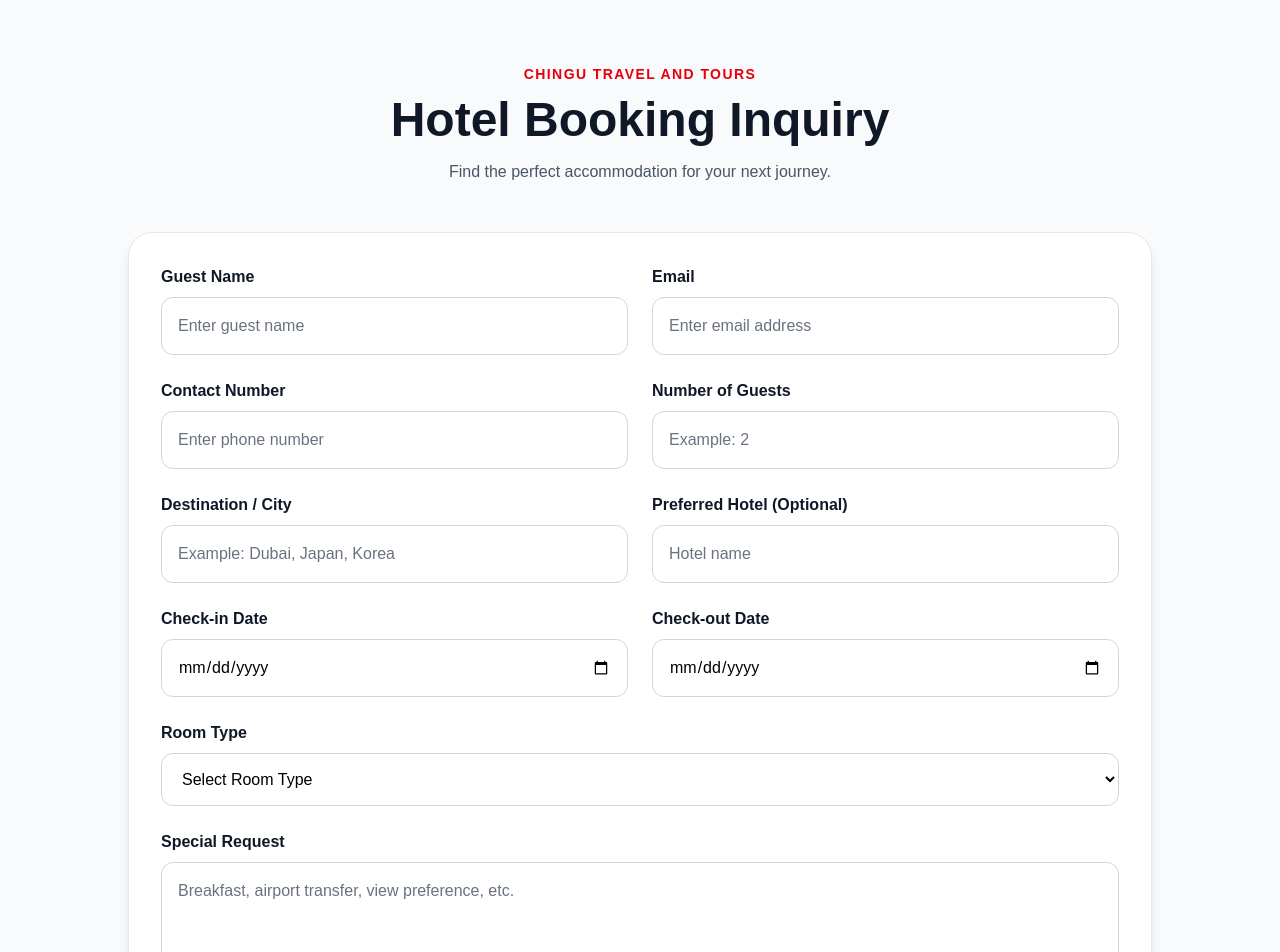
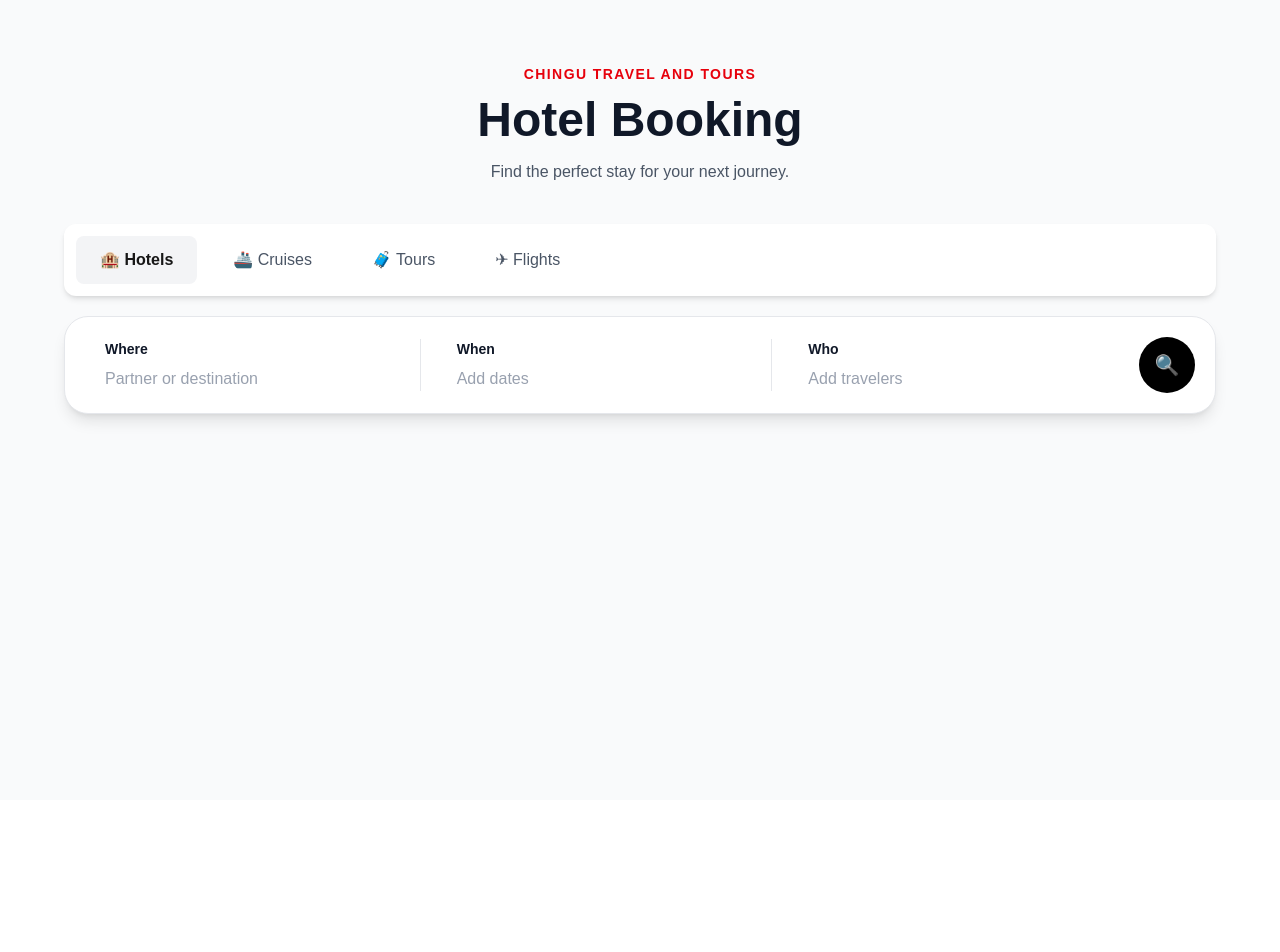
Before and after one commit to chingutravelandtours/chingu-website, a Next.js app: page /hotel in a window 1280 px wide. Shown: the top 952 px of the page. After the commit the page ends 800 px from the top, so only its background shows below. Built offline with nearby package versions, Linux system fonts and the light colour scheme.

Commit message:
Update page.tsx

```diff
--- a/app/hotel/page.tsx
+++ b/app/hotel/page.tsx
@@ -1,30 +1,18 @@
 "use client";
 
 export default function HotelPage() {
-
-
-  const inputStyle =
-    "w-full p-4 rounded-xl border border-gray-300 text-black placeholder:text-gray-500 bg-white focus:outline-none focus:border-red-600";
-
-
-  const labelStyle =
-    "block mb-2 font-semibold text-gray-900";
-
-
 
   return (
 
     <main className="min-h-screen bg-gray-50 py-16 px-5">
 
 
-      <div className="max-w-5xl mx-auto">
-
+      <div className="max-w-6xl mx-auto">
 
 
         {/* HEADER */}
 
-        <div className="text-center mb-12">
-
+        <div className="text-center mb-10">
 
           <p className="
             text-red-600
@@ -37,23 +25,18 @@ export default function HotelPage() {
           </p>
 
 
-
           <h1 className="
             mt-3
             text-5xl
             font-bold
             text-gray-900
           ">
-            Hotel Booking Inquiry
+            Hotel Booking
           </h1>
 
 
-
-          <p className="
-            mt-4
-            text-gray-600
-          ">
-            Find the perfect accommodation for your next journey.
+          <p className="mt-4 text-gray-600">
+            Find the perfect stay for your next journey.
           </p>
 
 
@@ -64,8 +47,70 @@ export default function HotelPage() {
 
 
 
+        {/* CATEGORY TABS */}
 
-        {/* FORM CARD */}
+
+        <div className="
+          bg-white
+          rounded-xl
+          shadow-md
+          p-3
+          flex
+          gap-3
+          overflow-x-auto
+          mb-5
+        ">
+
+
+          <button className="
+            px-6
+            py-3
+            rounded-lg
+            bg-gray-100
+            font-semibold
+          ">
+            🏨 Hotels
+          </button>
+
+
+          <button className="
+            px-6
+            py-3
+            text-gray-600
+          ">
+            🚢 Cruises
+          </button>
+
+
+          <button className="
+            px-6
+            py-3
+            text-gray-600
+          ">
+            🧳 Tours
+          </button>
+
+
+          <button className="
+            px-6
+            py-3
+            text-gray-600
+          ">
+            ✈ Flights
+          </button>
+
+
+        </div>
+
+
+
+
+
+
+
+
+        {/* SEARCH BOX */}
+
 
 
         <div className="
@@ -74,118 +119,54 @@ export default function HotelPage() {
           shadow-lg
           border
           border-gray-200
-          p-8
+          p-5
+          flex
+          flex-col
+          md:flex-row
+          items-center
+          gap-4
         ">
+
+
+
+          <div className="
+            flex-1
+            border-r
+            border-gray-200
+            px-5
+          ">
+
+            <p className="text-sm font-semibold text-gray-900">
+              Where
+            </p>
+
+            <p className="text-gray-400 mt-2">
+              Partner or destination
+            </p>
+
+          </div>
 
 
 
 
 
 
-          {/* CUSTOMER DETAILS */}
-
-
           <div className="
-            grid
-            md:grid-cols-2
-            gap-6
+            flex-1
+            border-r
+            border-gray-200
+            px-5
           ">
 
 
-
-            <div>
-
-              <label className={labelStyle}>
-                Guest Name
-              </label>
+            <p className="text-sm font-semibold text-gray-900">
+              When
+            </p>
 
 
-              <input
-
-                type="text"
-
-                placeholder="Enter guest name"
-
-                className={inputStyle}
-
-              />
-
-            </div>
-
-
-
-
-
-
-            <div>
-
-              <label className={labelStyle}>
-                Email
-              </label>
-
-
-              <input
-
-                type="email"
-
-                placeholder="Enter email address"
-
-                className={inputStyle}
-
-              />
-
-            </div>
-
-
-
-
-
-
-
-            <div>
-
-              <label className={labelStyle}>
-                Contact Number
-              </label>
-
-
-              <input
-
-                type="text"
-
-                placeholder="Enter phone number"
-
-                className={inputStyle}
-
-              />
-
-            </div>
-
-
-
-
-
-
-
-            <div>
-
-              <label className={labelStyle}>
-                Number of Guests
-              </label>
-
-
-              <input
-
-                type="number"
-
-                placeholder="Example: 2"
-
-                className={inputStyle}
-
-              />
-
-            </div>
-
+            <p className="text-gray-400 mt-2">
+              Add dates
+            </p>
 
 
           </div>
@@ -196,70 +177,20 @@ export default function HotelPage() {
 
 
 
-
-
-          {/* HOTEL DETAILS */}
-
-
-
           <div className="
-            grid
-            md:grid-cols-2
-            gap-6
-            mt-6
+            flex-1
+            px-5
           ">
 
 
+            <p className="text-sm font-semibold text-gray-900">
+              Who
+            </p>
 
 
-            <div>
-
-
-              <label className={labelStyle}>
-                Destination / City
-              </label>
-
-
-              <input
-
-                type="text"
-
-                placeholder="Example: Dubai, Japan, Korea"
-
-                className={inputStyle}
-
-              />
-
-
-            </div>
-
-
-
-
-
-
-
-            <div>
-
-
-              <label className={labelStyle}>
-                Preferred Hotel (Optional)
-              </label>
-
-
-              <input
-
-                type="text"
-
-                placeholder="Hotel name"
-
-                className={inputStyle}
-
-              />
-
-
-            </div>
-
+            <p className="text-gray-400 mt-2">
+              Add travelers
+            </p>
 
 
           </div>
@@ -270,201 +201,18 @@ export default function HotelPage() {
 
 
 
-
-
-          {/* DATE */}
-
-
-
-          <div className="
-            grid
-            md:grid-cols-2
-            gap-6
-            mt-6
+          <button className="
+            bg-black
+            text-white
+            w-14
+            h-14
+            rounded-full
+            text-xl
           ">
 
-
-
-            <div>
-
-
-              <label className={labelStyle}>
-                Check-in Date
-              </label>
-
-
-              <input
-
-                type="date"
-
-                className={inputStyle}
-
-              />
-
-
-            </div>
-
-
-
-
-
-
-            <div>
-
-
-              <label className={labelStyle}>
-                Check-out Date
-              </label>
-
-
-              <input
-
-                type="date"
-
-                className={inputStyle}
-
-              />
-
-
-            </div>
-
-
-
-          </div>
-
-
-
-
-
-
-
-
-
-          {/* ROOM TYPE */}
-
-
-
-          <div className="mt-6">
-
-
-            <label className={labelStyle}>
-              Room Type
-            </label>
-
-
-
-            <select className={inputStyle}>
-
-
-              <option>
-                Select Room Type
-              </option>
-
-
-              <option>
-                Single Room
-              </option>
-
-
-              <option>
-                Double Room
-              </option>
-
-
-              <option>
-                Family Room
-              </option>
-
-
-              <option>
-                Suite Room
-              </option>
-
-
-
-            </select>
-
-
-
-          </div>
-
-
-
-
-
-
-
-
-
-          {/* REQUEST */}
-
-
-
-          <div className="mt-6">
-
-
-            <label className={labelStyle}>
-              Special Request
-            </label>
-
-
-
-            <textarea
-
-              placeholder="Breakfast, airport transfer, view preference, etc."
-
-              className="
-                w-full
-                h-32
-                p-4
-                rounded-xl
-                border
-                border-gray-300
-                text-black
-                placeholder:text-gray-500
-                focus:outline-none
-                focus:border-red-600
-              "
-
-            />
-
-
-
-          </div>
-
-
-
-
-
-
-
-
-
-          {/* BUTTON */}
-
-
-
-          <button
-
-            className="
-              mt-8
-              w-full
-              py-4
-              rounded-xl
-              bg-red-600
-              hover:bg-red-700
-              text-white
-              font-bold
-              transition
-            "
-
-          >
-
-            Request Hotel Quote →
+            🔍
 
           </button>
-
-
 
 
 
@@ -472,14 +220,11 @@ export default function HotelPage() {
 
 
 
-
       </div>
-
 
 
     </main>
 
-
   );
 
 }
```
